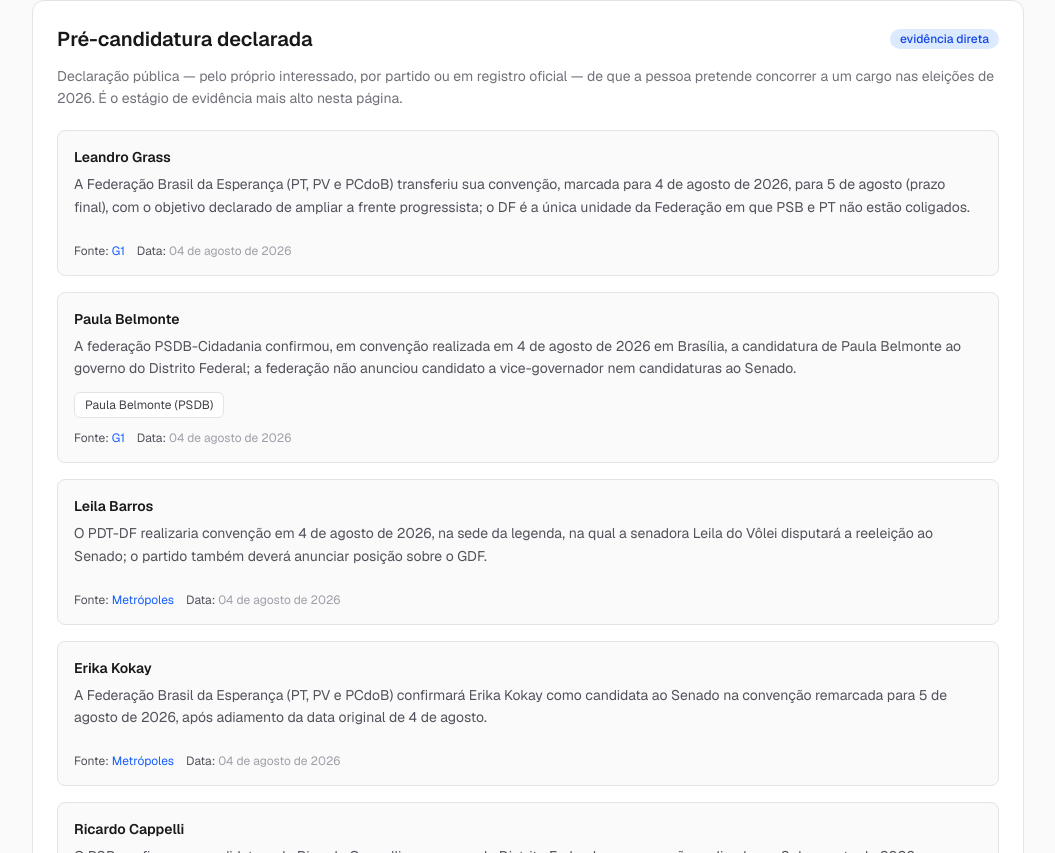
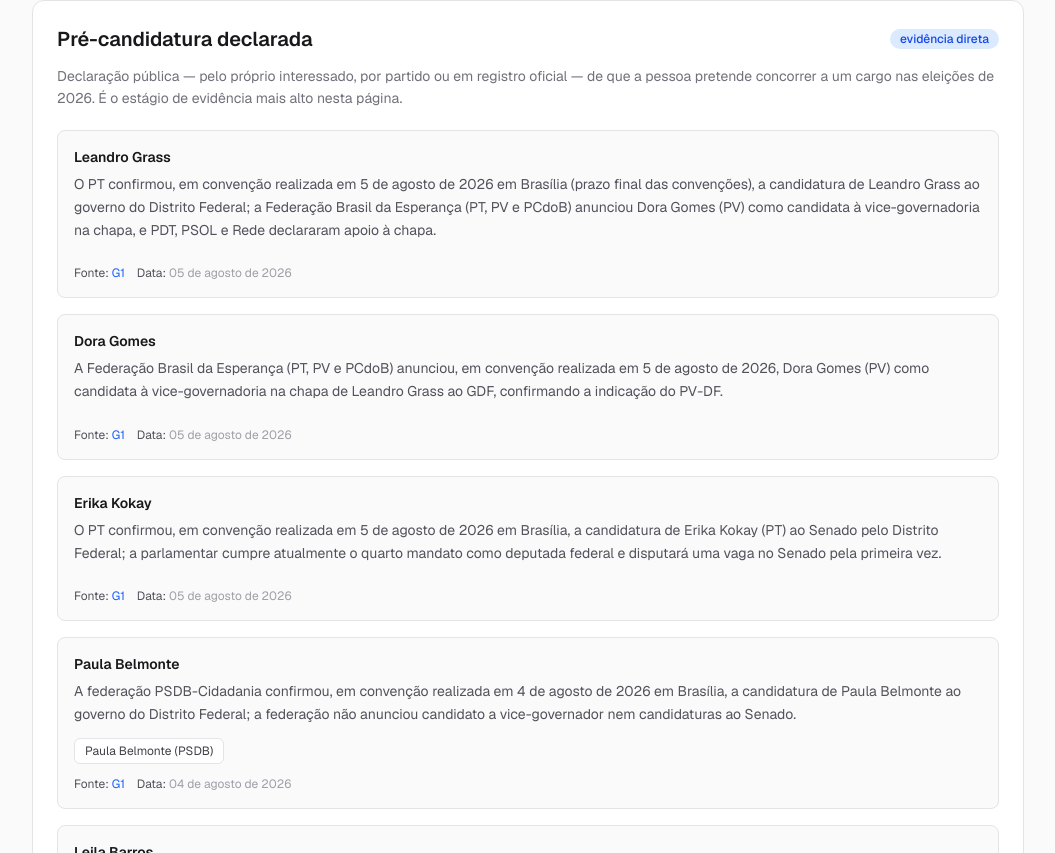
Before and after one commit to gustavomelofr/deputados-distritais-df-2026, a Next.js app: page /cenario-2026 in a window 1280 px wide. Shown: the part 987-1840 px from the top of the page, without its empty margins (112-1167 px from the left). Built offline with nearby package versions, Linux system fonts and the light colour scheme.

Commit message:
feat(loop): atualização aprovada 2026-08-06T19-30-54-972Z

```diff
--- a/src/data/cenario-eleitoral.ts
+++ b/src/data/cenario-eleitoral.ts
@@ -194,9 +194,24 @@ export const cenarioEleitoral: PessoaEleitoral[] = [
         coletadaEm: '2026-08-04',
         verificadaEm: '2026-08-04',
       },
-    ],
-    coletadaEm: '2026-08-04',
-    verificadaEm: '2026-08-04',
+      {
+        id: 'e-leandro-grass-convencao-pt-2026-08-05',
+        pessoaId: 'leandro-grass',
+        cargo: 'governador',
+        estagio: 'anunciado_pelo_partido',
+        partido: 'PT',
+        fonte: 'G1',
+        fonteCategoria: 'veiculo_jornalistico',
+        url: 'https://g1.globo.com/df/distrito-federal/eleicoes/2026/noticia/2026/08/05/pt-lanca-leandro-grass-ao-governo-do-distrito-federal-e-erika-kokay-ao-senado.ghtml',
+        descricao:
+          'O PT confirmou, em convenção realizada em 5 de agosto de 2026 em Brasília (prazo final das convenções), a candidatura de Leandro Grass ao governo do Distrito Federal; a Federação Brasil da Esperança (PT, PV e PCdoB) anunciou Dora Gomes (PV) como candidata à vice-governadoria na chapa, e PDT, PSOL e Rede declararam apoio à chapa.',
+        dataEvidencia: '2026-08-05',
+        coletadaEm: '2026-08-06',
+        verificadaEm: '2026-08-06',
+      },
+    ],
+    coletadaEm: '2026-08-06',
+    verificadaEm: '2026-08-06',
   },
 
   // 4. Dora Gomes (PV) — anunciada pelo PV-DF para vice de Leandro Grass.
@@ -227,9 +242,24 @@ export const cenarioEleitoral: PessoaEleitoral[] = [
         coletadaEm: '2026-07-27',
         verificadaEm: '2026-07-30',
       },
-    ],
-    coletadaEm: '2026-07-27',
-    verificadaEm: '2026-07-30',
+      {
+        id: 'e-dora-gomes-convencao-pt-2026-08-05',
+        pessoaId: 'dora-gomes',
+        cargo: 'vice_governador',
+        estagio: 'anunciado_pelo_partido',
+        partido: 'PV',
+        fonte: 'G1',
+        fonteCategoria: 'veiculo_jornalistico',
+        url: 'https://g1.globo.com/df/distrito-federal/eleicoes/2026/noticia/2026/08/05/pt-lanca-leandro-grass-ao-governo-do-distrito-federal-e-erika-kokay-ao-senado.ghtml',
+        descricao:
+          'A Federação Brasil da Esperança (PT, PV e PCdoB) anunciou, em convenção realizada em 5 de agosto de 2026, Dora Gomes (PV) como candidata à vice-governadoria na chapa de Leandro Grass ao GDF, confirmando a indicação do PV-DF.',
+        dataEvidencia: '2026-08-05',
+        coletadaEm: '2026-08-06',
+        verificadaEm: '2026-08-06',
+      },
+    ],
+    coletadaEm: '2026-08-06',
+    verificadaEm: '2026-08-06',
   },
 
   // 5. Tetê Monteiro (PSOL) — indicada pela Federação PSOL-Rede como vice
@@ -770,9 +800,24 @@ export const cenarioEleitoral: PessoaEleitoral[] = [
         coletadaEm: '2026-08-04',
         verificadaEm: '2026-08-04',
       },
-    ],
-    coletadaEm: '2026-08-04',
-    verificadaEm: '2026-08-04',
+      {
+        id: 'e-erika-kokay-convencao-pt-2026-08-05',
+        pessoaId: 'erika-kokay',
+        cargo: 'senador',
+        estagio: 'anunciado_pelo_partido',
+        partido: 'PT',
+        fonte: 'G1',
+        fonteCategoria: 'veiculo_jornalistico',
+        url: 'https://g1.globo.com/df/distrito-federal/eleicoes/2026/noticia/2026/08/05/pt-lanca-leandro-grass-ao-governo-do-distrito-federal-e-erika-kokay-ao-senado.ghtml',
+        descricao:
+          'O PT confirmou, em convenção realizada em 5 de agosto de 2026 em Brasília, a candidatura de Erika Kokay (PT) ao Senado pelo Distrito Federal; a parlamentar cumpre atualmente o quarto mandato como deputada federal e disputará uma vaga no Senado pela primeira vez.',
+        dataEvidencia: '2026-08-05',
+        coletadaEm: '2026-08-06',
+        verificadaEm: '2026-08-06',
+      },
+    ],
+    coletadaEm: '2026-08-06',
+    verificadaEm: '2026-08-06',
   },
 
   // 15. Bia Kicis (PL) — pré-candidata ao Senado pelo PL-DF, indicada pelo
```
